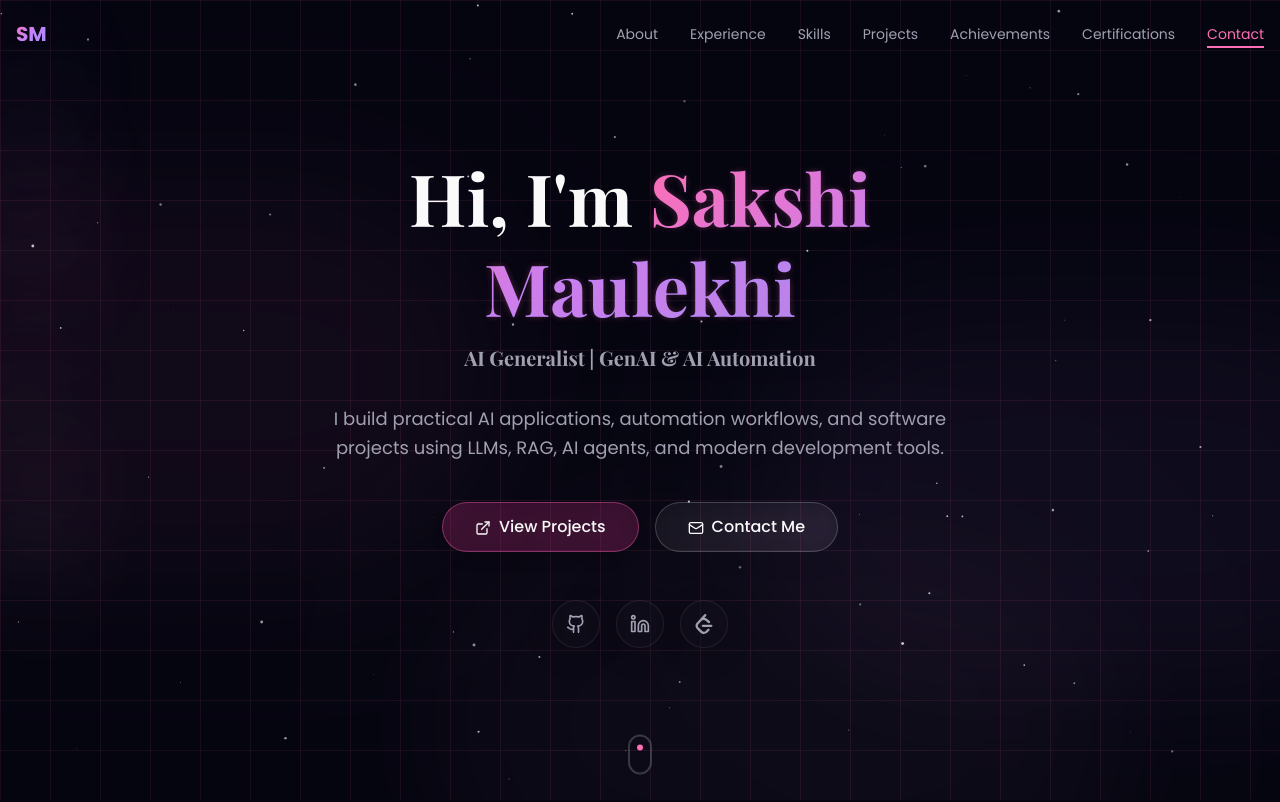
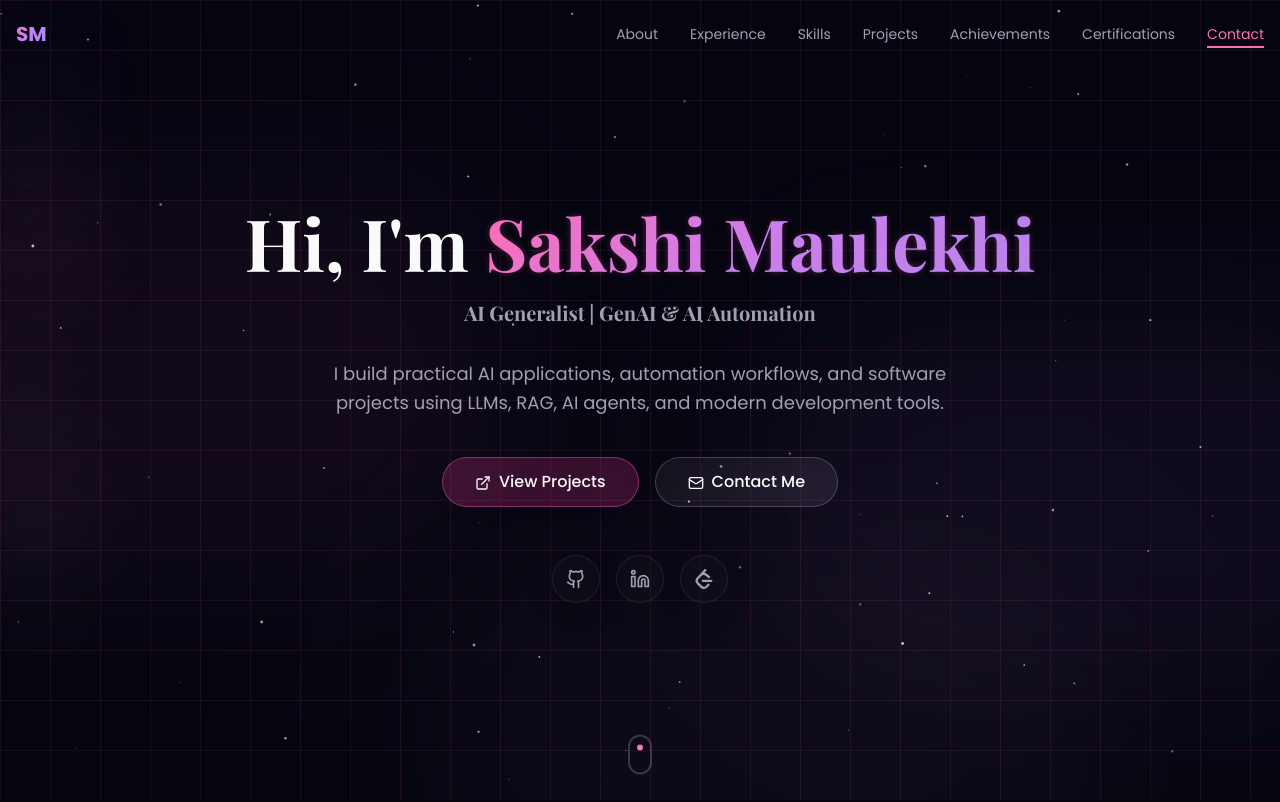
Before and after one commit to Sakshi-maulekhi/dev-portfolio-website, a Next.js app: page / in a window 1280 px wide. Shown: the top 802 px of the page. Built offline with nearby package versions, Linux system fonts and the light colour scheme.

Commit message:
feat: adjust hero typography and responsive width settings
Improved hero section text layout and responsiveness for larger screens

```diff
--- a/components/hero.tsx
+++ b/components/hero.tsx
@@ -35,13 +35,13 @@ export function Hero() {
       </div>
 
       <div className="relative z-10">
-        <div className="max-w-3xl mx-auto px-4 text-center">
+        <div className="w-full max-w-3xl md:max-w-none mx-auto px-4 text-center">
           {/* Name - Premium Typography on single line */}
           <motion.h1
             initial={{ opacity: 0, y: 20 }}
             animate={{ opacity: 1, y: 0 }}
             transition={{ duration: 0.8 }}
-            className="text-5xl md:text-6xl lg:text-7xl font-serif font-bold mb-3 text-balance leading-tight"
+            className="text-5xl md:text-6xl lg:text-7xl font-serif font-bold mb-3 leading-tight md:whitespace-nowrap"
           >
             Hi, I&apos;m <span className="gradient-text hero-glow">Sakshi Maulekhi</span>
           </motion.h1>
```
